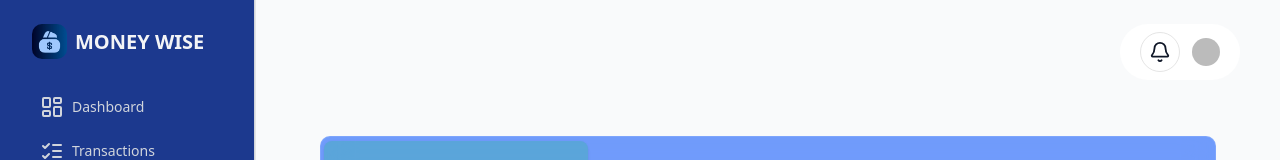
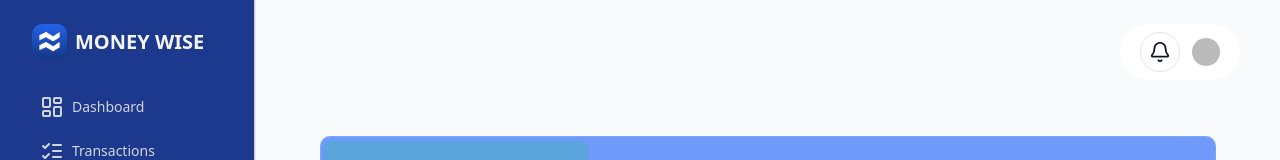
Before and after one commit to harun708280/MoneyWise-landingpage, a Next.js app: page /dashboard/accounts in a window 1280 px wide. Shown: the top 160 px of the page. Built offline with nearby package versions, Linux system fonts and the light colour scheme; no server answers; sample sign-in values are in the browser's storage; some icons are missing.

Commit message:
update dashboard

```diff
--- a/src/app/dashboard/component/app-sidebar.jsx
+++ b/src/app/dashboard/component/app-sidebar.jsx
@@ -53,7 +53,7 @@ export function AppSidebar(props) {
             <Link href={"/"}>
               <div className="flex gap-2 items-center text-gray-100 text-xl uppercase font-bold">
                 <Image
-                  src={"/logo.jpg"}
+                  src={"/icon.png"}
                   alt="logo"
                   height={35}
                   width={35}
```
